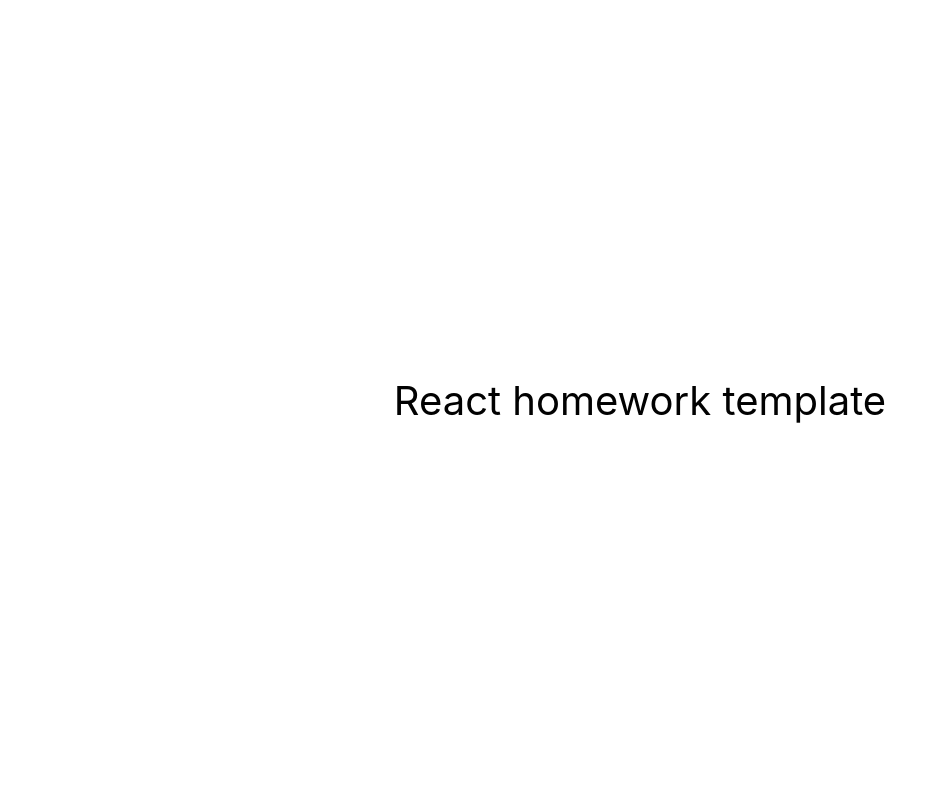
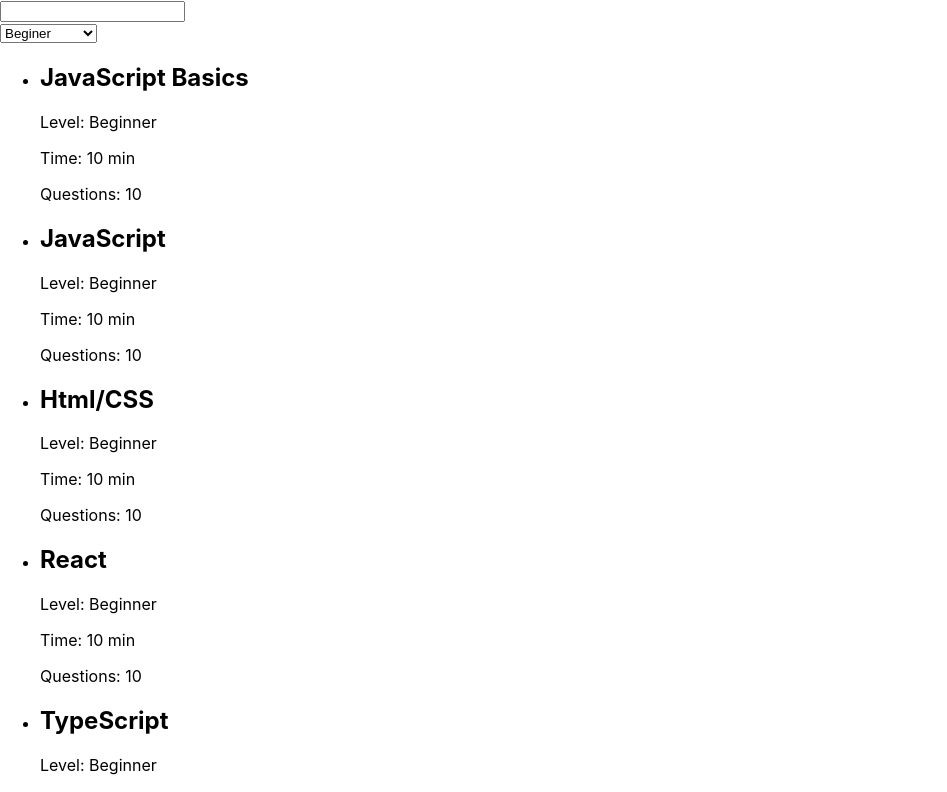
Before and after one commit to MaksimGulay/React-redux, a React (Create React App) app: page / in a window 1280 px wide. Shown: the top 792 px of the page, without its empty margins (0-947 px from the left). Built offline with nearby package versions, Linux system fonts and the light colour scheme.

Commit message:
create components

```diff
--- a/src/components/App.jsx
+++ b/src/components/App.jsx
@@ -1,16 +1,12 @@
+import { QuizList } from './QuizList';
+import quizItems from '../data.json';
+import { SearchBar } from './SearchBar';
+
 export const App = () => {
   return (
-    <div
-      style={{
-        height: '100vh',
-        display: 'flex',
-        justifyContent: 'center',
-        alignItems: 'center',
-        fontSize: 40,
-        color: '#010101'
-      }}
-    >
-      React homework template
+    <div>
+      <SearchBar />
+      <QuizList items={quizItems} />
     </div>
   );
 };
--- /dev/null
+++ b/src/components/LevelFilter.jsx
@@ -0,0 +1,11 @@
+export const LevelFilter = () => {
+  return (
+    <div>
+      <select name="" id="">
+        <option value="beginer">Beginer</option>
+        <option value="intermediate">Intermediate</option>
+        <option value="advanced">Advanced</option>
+      </select>
+    </div>
+  );
+};
--- /dev/null
+++ b/src/components/QuizCard.jsx
@@ -0,0 +1,22 @@
+// глибока деструктутизація
+export const QuizCard = ({ item: { topic, level, time, questions } }) => {
+  return (
+    <div>
+      <h2>{topic}</h2>
+      <p>Level: {level}</p>
+      <p>Time: {time} min</p>
+      <p>Questions: {questions}</p>
+    </div>
+  );
+};
+
+// export const QuizCard = ({ item }) => {
+//   return (
+//     <div>
+//       <h2>{item.topic}</h2>
+//       <p>Level: {item.level}</p>
+//       <p>Time: {item.time} min</p>
+//       <p>Questions: {item.questions}</p>
+//     </div>
+//   );
+// };
--- /dev/null
+++ b/src/components/QuizList.jsx
@@ -0,0 +1,14 @@
+import { QuizCard } from './QuizCard';
+
+export const QuizList = ({ items }) => {
+  console.log(items);
+  return (
+    <ul>
+      {items.map(item => (
+        <li key={item.id}>
+          <QuizCard item={item} />
+        </li>
+      ))}
+    </ul>
+  );
+};
--- /dev/null
+++ b/src/components/SearchBar.jsx
@@ -0,0 +1,11 @@
+import { LevelFilter } from './LevelFilter';
+import { TopicFilter } from './TopicFilter';
+
+export const SearchBar = () => {
+  return (
+    <div>
+      <TopicFilter />
+      <LevelFilter />
+    </div>
+  );
+};
--- /dev/null
+++ b/src/components/TopicFilter.jsx
@@ -0,0 +1,3 @@
+export const TopicFilter = () => {
+  return <input type="text" />;
+};
--- /dev/null
+++ b/src/data.json
@@ -0,0 +1,44 @@
+[
+  {
+    "id": 1,
+    "topic": "JavaScript Basics",
+    "level": "Beginner",
+    "time": 10,
+    "questions": 10
+  },
+  {
+    "id": 2,
+    "topic": "JavaScript ",
+    "level": "Beginner",
+    "time": 10,
+    "questions": 10
+  },
+  {
+    "id": 3,
+    "topic": "Html/CSS",
+    "level": "Beginner",
+    "time": 10,
+    "questions": 10
+  },
+  {
+    "id": 4,
+    "topic": "React",
+    "level": "Beginner",
+    "time": 10,
+    "questions": 10
+  },
+  {
+    "id": 5,
+    "topic": "TypeScript",
+    "level": "Beginner",
+    "time": 10,
+    "questions": 10
+  },
+  {
+    "id": 6,
+    "topic": "Redux",
+    "level": "Beginner",
+    "time": 10,
+    "questions": 10
+  }
+]
```
